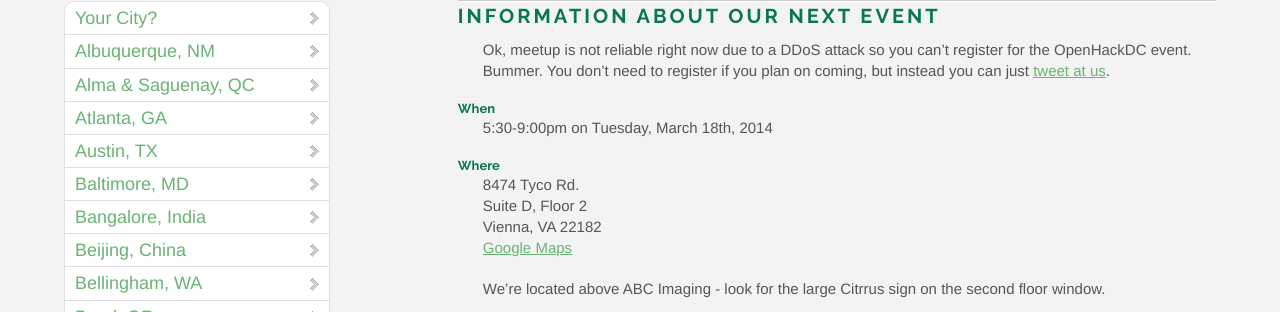
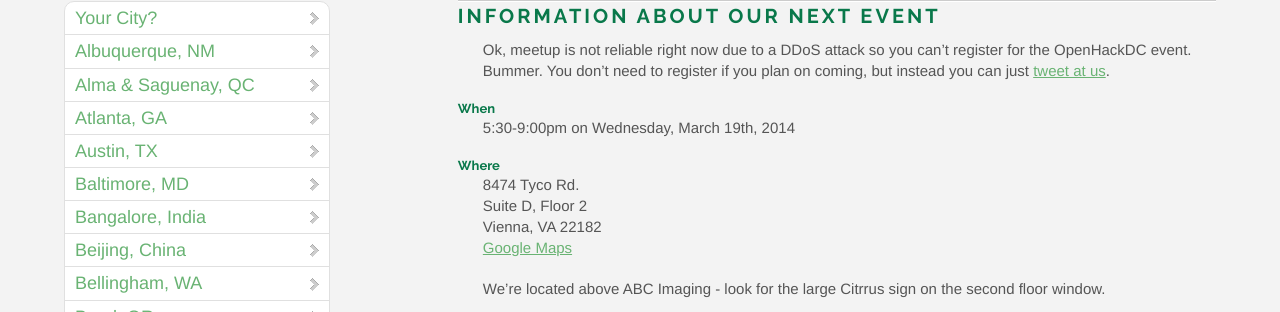
Before and after one commit to OpenHack/openhack.github.com, a Jekyll site: the page built from washington/index.markdown, in a window 1280 px wide and 900 px high. Shown: the part 214-526 px from the top of the window. Built offline with Jekyll 4.4.1, drawn with Linux system fonts in a browser that asks for light colours; nearby versions of some CDN libraries; Markdown is read by kramdown in place of the engine named in the settings; comment, search, counter and statistics services are not loaded.

Commit message:
Update the date of the first OpenHack

```diff
--- a/washington/index.markdown
+++ b/washington/index.markdown
@@ -11,7 +11,7 @@ Ok, meetup is not reliable right now due to a DDoS attack so you can't register
 
 #### When
 
-5:30-9:00pm on Tuesday, March 18th, 2014
+5:30-9:00pm on Wednesday, March 19th, 2014
 
 #### Where
 
```
